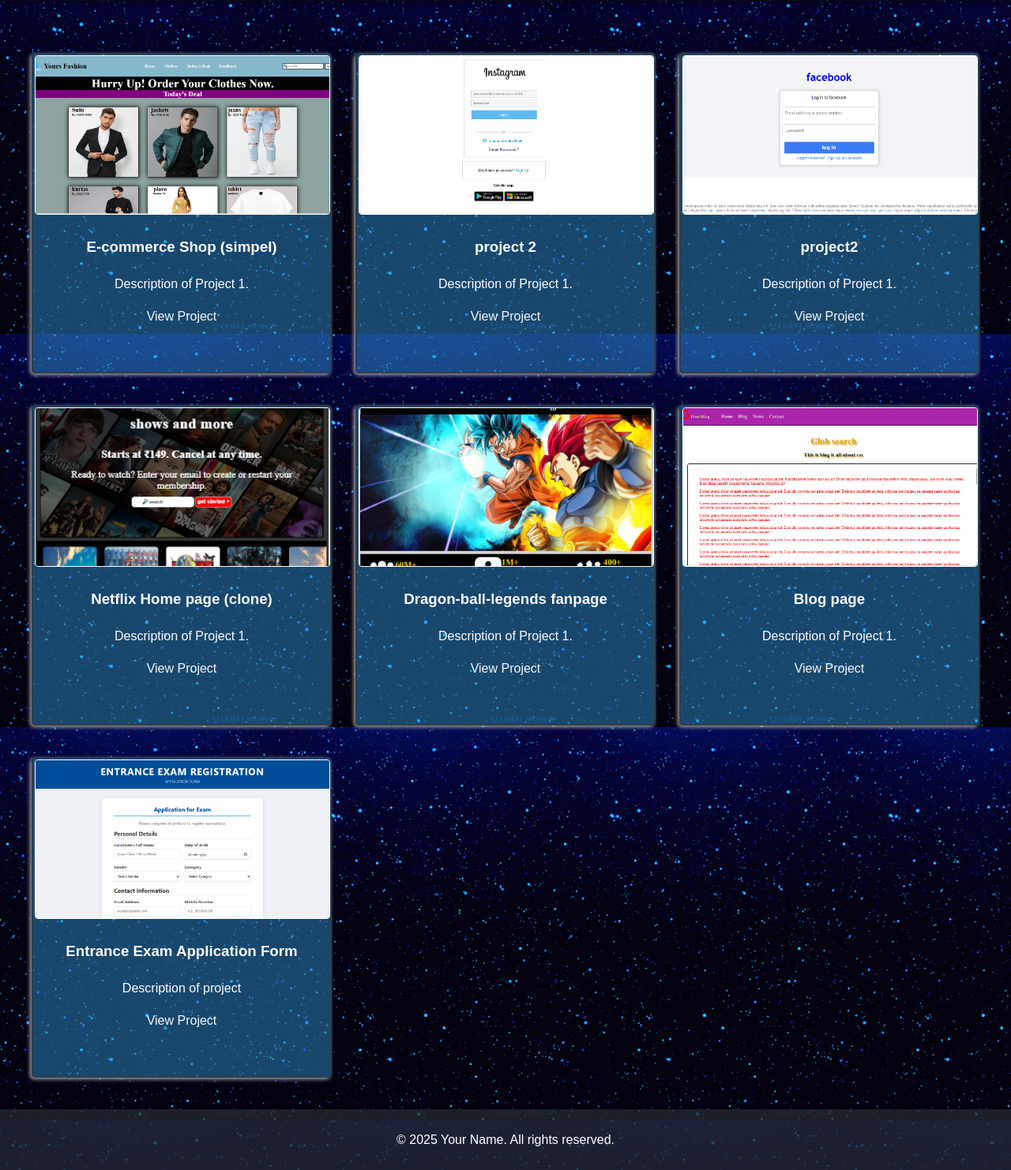
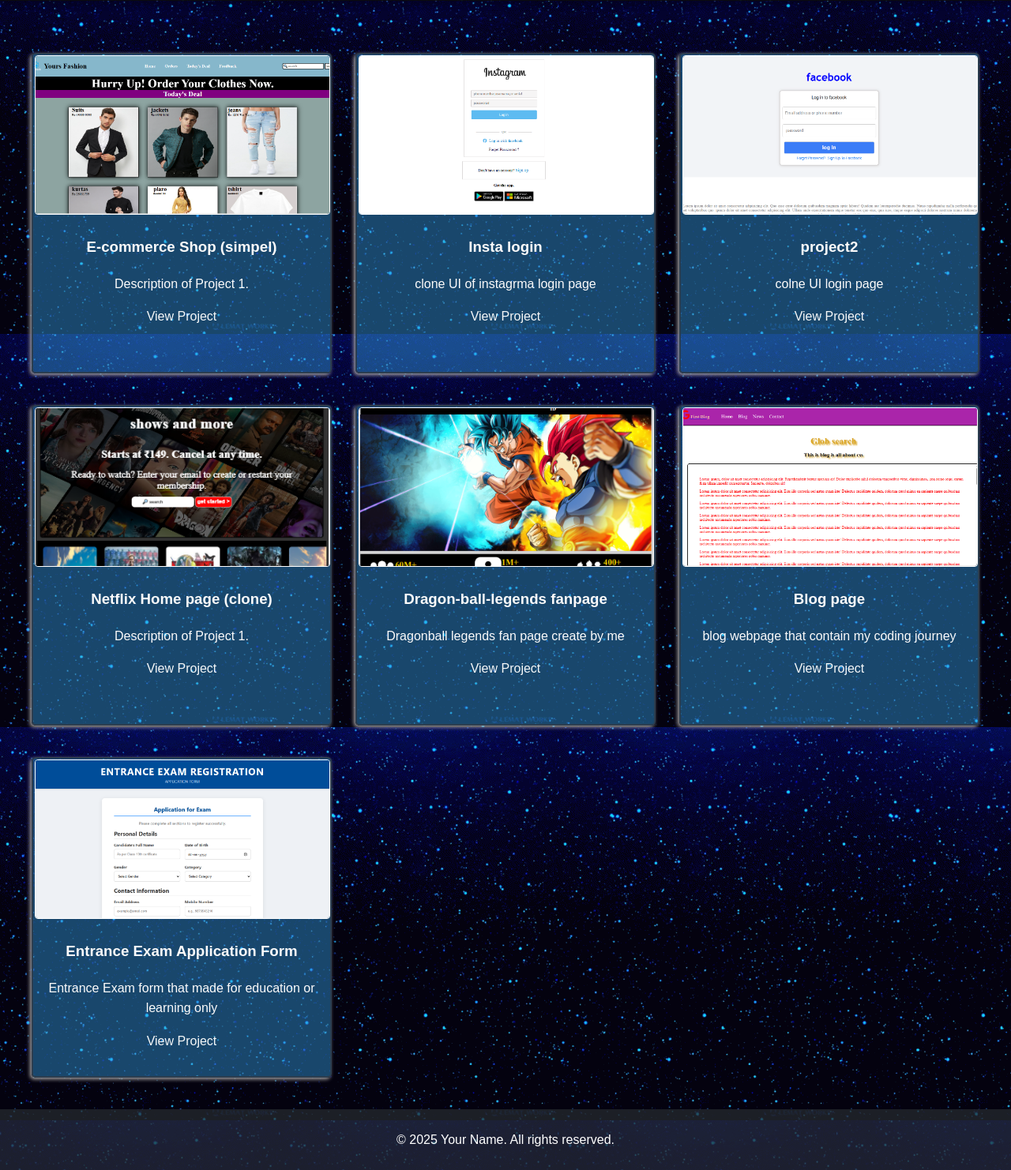
Before and after one commit to Shashank8923/Portfolio, a plain HTML site: page project-page.html in a window 1280 px wide. Shown: the part 75-1557 px from the top of the page at 79% size. Drawn offline with Linux system fonts and the light colour scheme.

Commit message:
Update project-page.html

```diff
--- a/project-page.html
+++ b/project-page.html
@@ -4,13 +4,13 @@
 <head>
     <meta charset="UTF-8">
     <meta name="viewport" content="width=device-width, initial-scale=1.0">
-    <title>Your Name - Portfolio</title>
+    <title>shashank/Home page </title>
     <link rel="stylesheet" href="project-page.css">
 </head>
 
 <body>
     <header class="main-header">
-        <a href="#" class="logo">Sh@shank</a>
+        <a href="index.html" class="logo">Sh@shank</a>
         <button class="menu-toggle" aria-label="Toggle navigation menu">
             <span class="bar"></span>
             <span class="bar"></span>
@@ -39,15 +39,15 @@
 
         <div class="hero-item">
             <img src="insta.png" alt="Project 2">
-            <h3>project 2</h3>
-            <p>Description of Project 1.</p>
-            <a href="#project1" class="project-link">View Project</a>
+            <h3>Insta login </h3>
+            <p>clone UI  of instagrma login page </p>
+            <a href="insta.html" class="project-link">View Project</a>
         </div>
         <div class="hero-item">
             <img src="facebook.png" alt="Project 3">
             <h3>project2</h3>
-            <p>Description of Project 1.</p>
-            <a href="#project2" ` class="project-link">View Project</a>
+            <p>colne UI login page </p>
+            <a href="facebook login.html" ` class="project-link">View Project</a>
         </div>
         <div class="hero-item">
             <img src="netflix-examole.png" alt="Project 4">
@@ -58,19 +58,19 @@
         <div class="hero-item">
             <img src="DB2.jpg.png" alt="Project 5">
             <h3>Dragon-ball-legends fanpage</h3>
-            <p>Description of Project 1.</p>
+            <p>Dragonball legends fan page create by me </p>
             <a href="db2.html" ` class="project-link">View Project</a>
         </div>
         <div class="hero-item">
             <img src="blog.png" alt="Project 6">
             <h3>Blog page </h3>
-            <p>Description of Project 1.</p>
+            <p>blog webpage that contain my coding journey </p>
             <a href="fisrt blog.html" ` class="project-link">View Project</a>
         </div>
         <div class="hero-item">
             <img src="exam form .png" alt="Project 7">
             <h3>Entrance Exam Application Form</h3>
-            <p>Description of project </p>
+            <p>Entrance Exam form that made for education or learning only  </p>
             <a href="exam form.html" ` class="project-link">View Project</a>
         </div>
 
```
